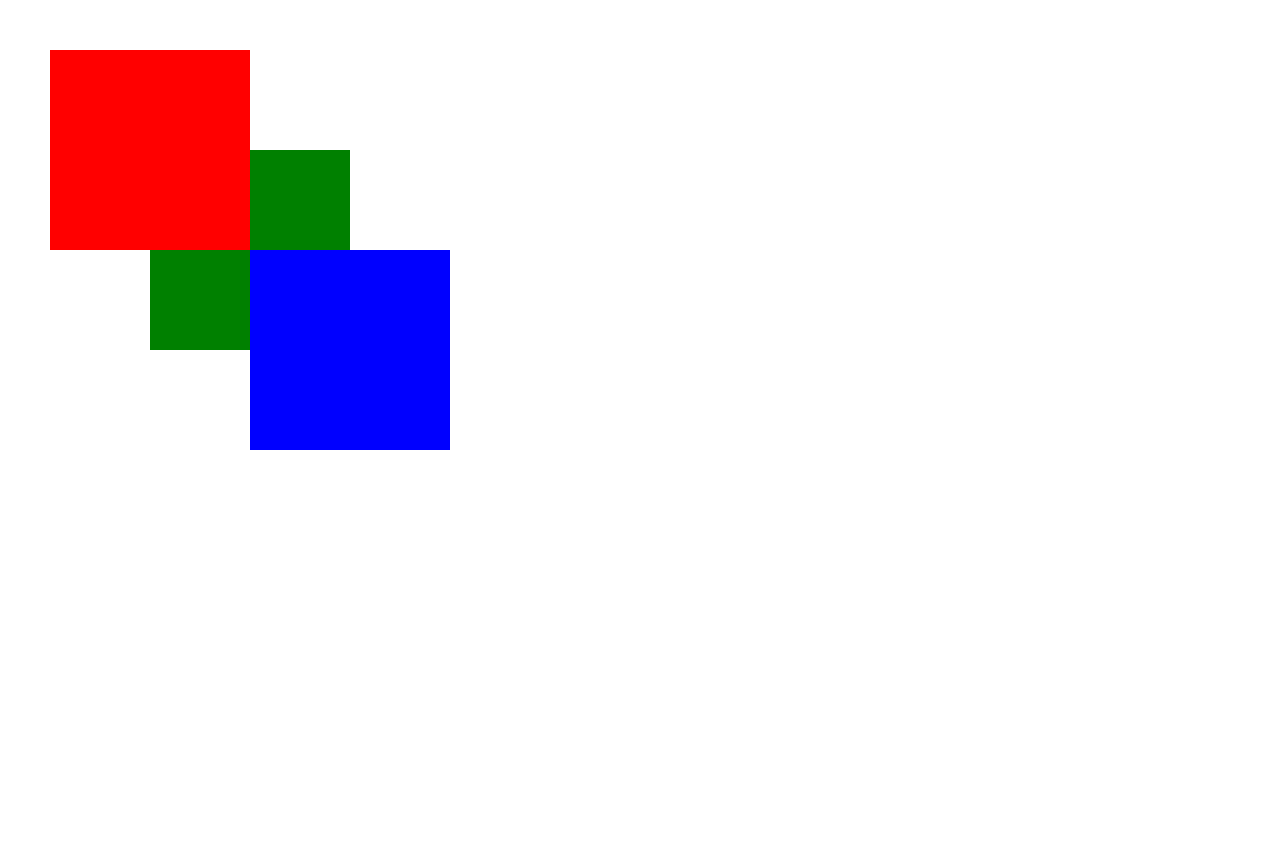
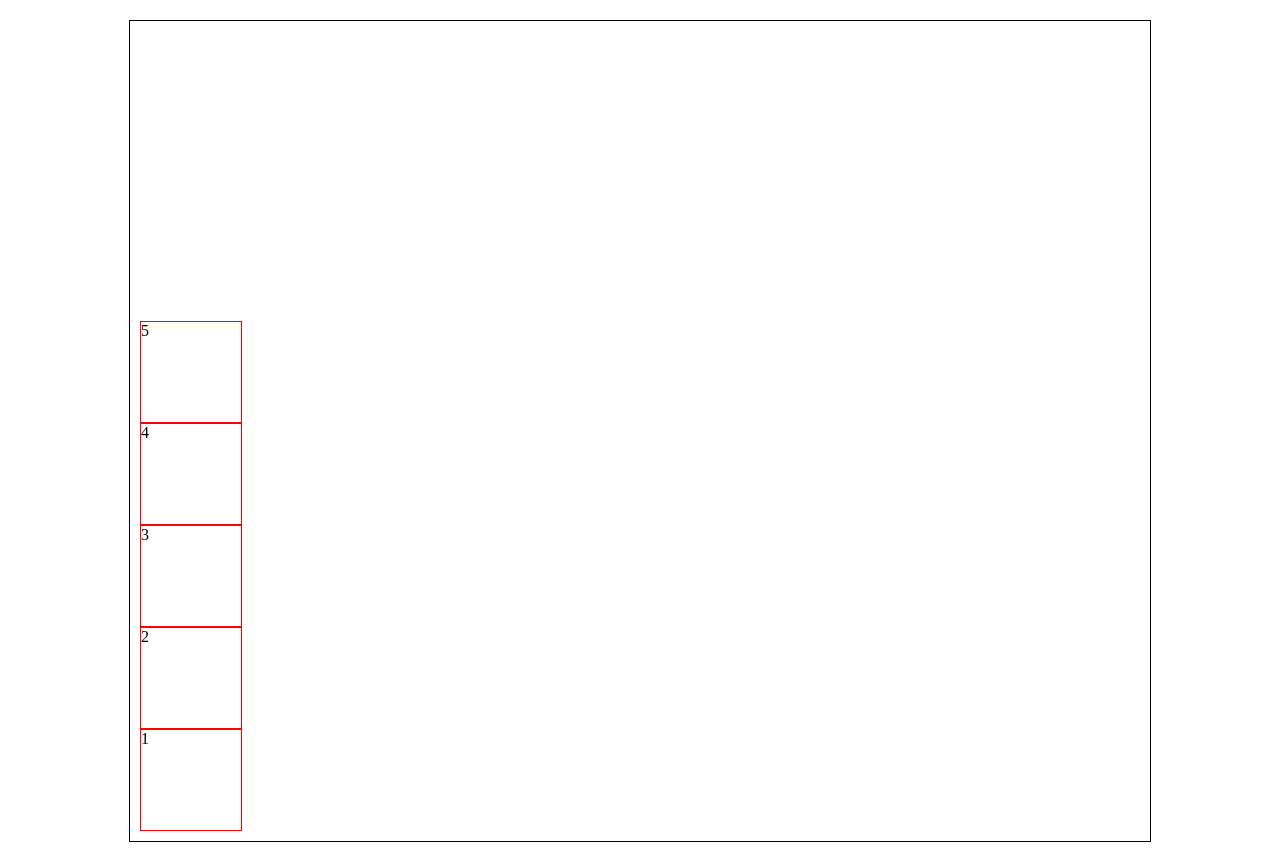
Before and after one commit to Suprocket/codemu, a plain HTML site: page index.html in a window 1280 px wide. Before the commit the page ends 800 px from the top, so only its background shows below. Drawn offline with Linux system fonts and the light colour scheme.

Commit message:
complited 100  of 115 themes of verstka

```diff
--- a/css/style.css
+++ b/css/style.css
@@ -1,23 +1,14 @@
-.block{
-	position: absolute;
-	width: 200px;
-	height: 200px;
+.parent{
+	margin:20px auto;
+	border: 1px solid black;
+	display: flex;
+	flex-direction: column-reverse;
+	width: 1000px;
+	height: 800px;
+	padding: 10px;
 }
-
-.first-block{
-	top: 50px;
-	left: 50px;
-	background: red;
-	z-index: 1;
+.child{
+	width: 100px;
+	height: 100px;
+	border: 1px solid red;
 }
-.second-block{
-	top: 150px;
-	left: 150px;
-	background: green;
-	z-index: -1;
-}
-.third-block{
-	top: 250px;
-	left: 250px;
-	background: blue;
-}
--- a/index.html
+++ b/index.html
@@ -7,8 +7,12 @@
     <title>code.mu</title>
 </head>
 <body>
-    <div class="block first-block"></div>
-    <div class="block second-block"></div>
-    <div class="block third-block"></div>
+    <div class="parent">
+        <div class="child">1</div>
+        <div class="child">2</div>
+        <div class="child">3</div>
+        <div class="child">4</div>
+        <div class="child">5</div>
+    </div>
 </body>
 </html>
```
